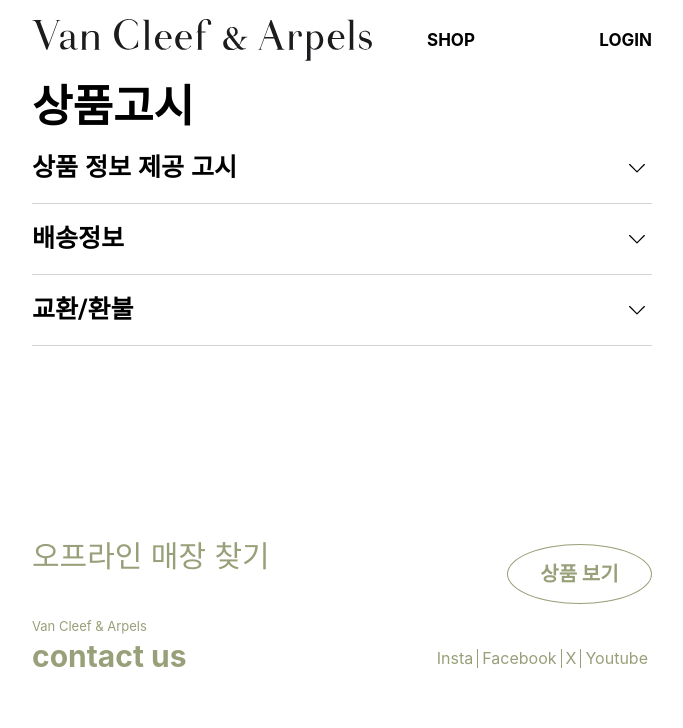
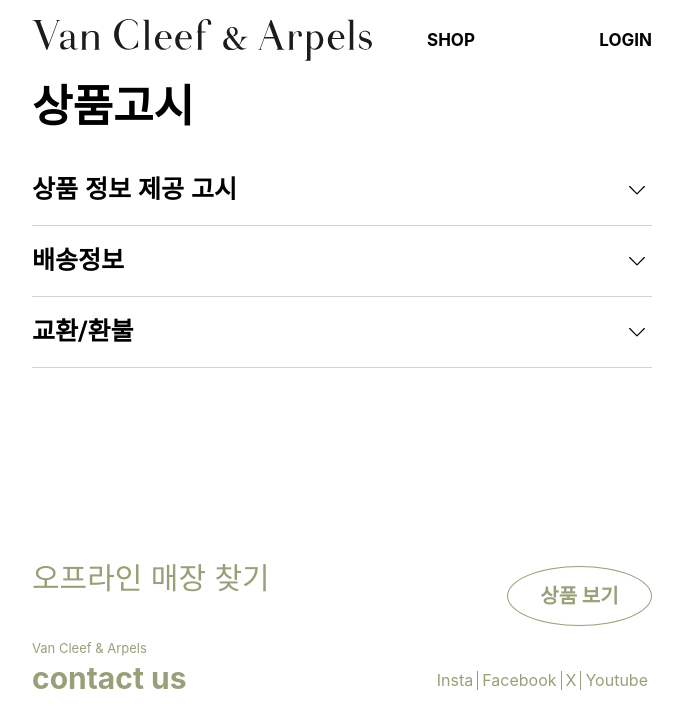
Before and after one commit to msun97/project-vancleef, a React (Vite) app: page /testyg in a window 1280 px wide. Shown: the top 728 px of the page, without its empty margins (298-981 px from the left). Built offline with nearby package versions, Linux system fonts and the light colour scheme; a web font is replaced by a local one.

Commit message:
상품고시 css 미세 조정.

```diff
--- a/src/components/productdetailc/ProductNotice.jsx
+++ b/src/components/productdetailc/ProductNotice.jsx
@@ -10,7 +10,7 @@ const ProductNotice = () => {
     };
 
     return (
-        <div className='pt-[80px] px-[330px] flex flex-col'>
+        <div className='pt-[80px] px-[330px] flex flex-col gap-[22px]'>
             <h2 className='font-secondary text-[44px] font-extrabold'>상품고시</h2>
             <div className='w-full'>
                 <div
```
